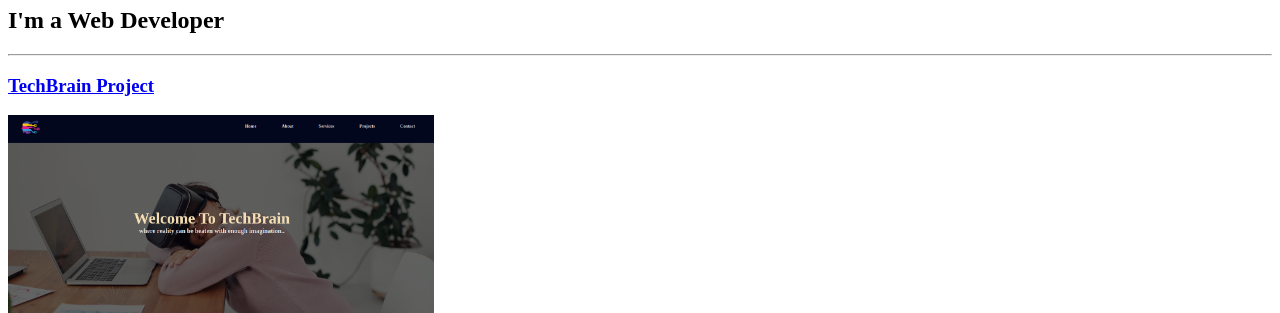
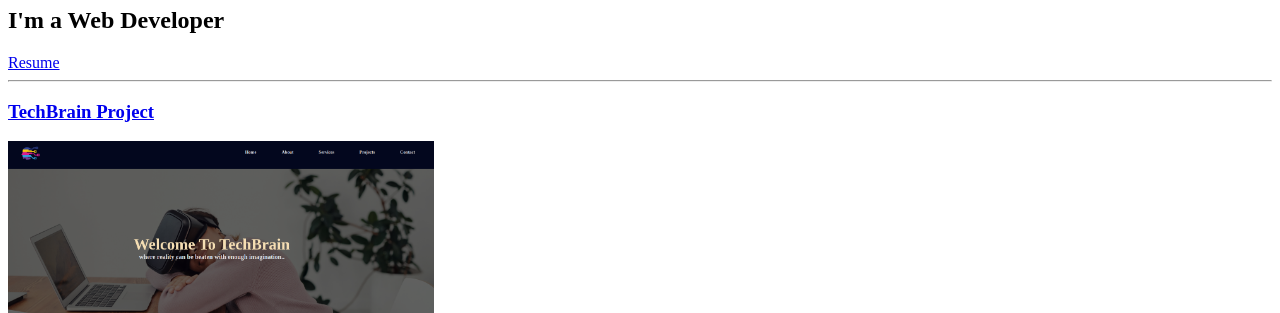
Before and after one commit to AbuMahir980/html-portfolio, a plain HTML site: page index.html in a window 1280 px wide. Shown: the part 73-386 px from the top of the page. Drawn offline with Linux system fonts and the light colour scheme.

Commit message:
Update index.html

```diff
--- a/index.html
+++ b/index.html
@@ -9,6 +9,7 @@
 <body>
     <h1>Qudus Lawal Portfolio</h1>
     <h2>I'm a Web Developer</h2>
+    <a href="https://abumahir980.github.io/my-online-resume/">Resume</a>
     <hr>
     <!--TechBrain Project-->
     <h3><a href="https://abumahir980.github.io/TechBrain/">TechBrain Project</a></h3>
```
